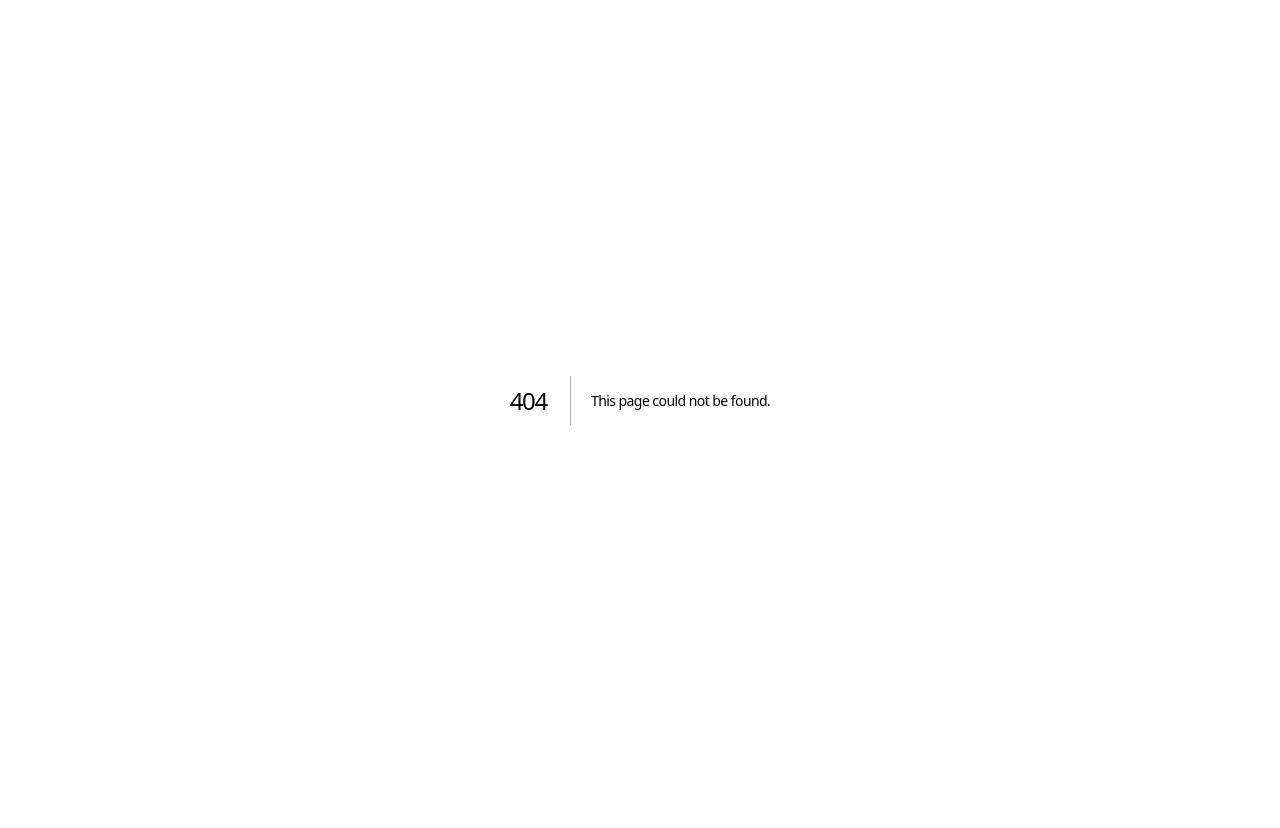
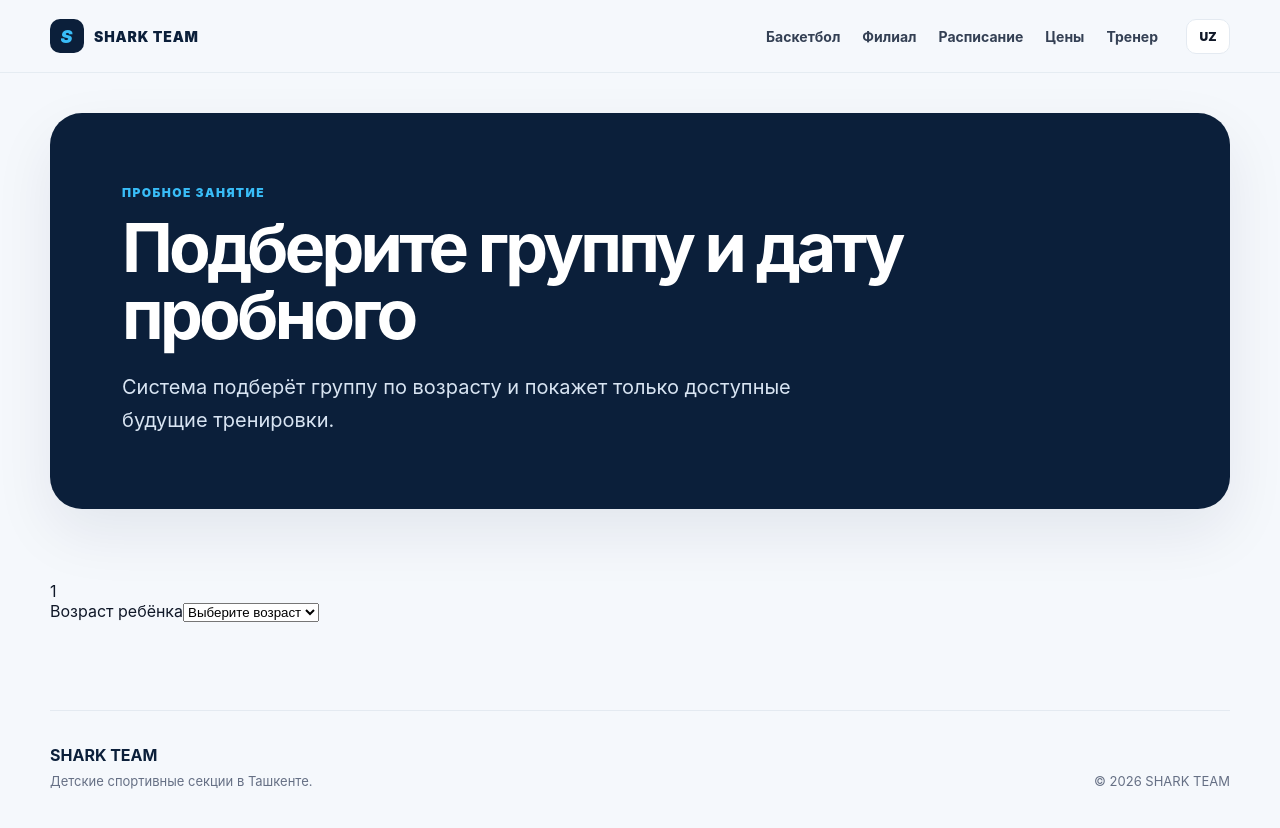
Before and after one commit to omonich-tech/shark-team-website, a Next.js app: page /ru/trial in a window 1280 px wide. Before the commit this address had no page. Shown: the top 828 px of the page. Before the commit the page ends 800 px from the top, so only its background shows below. Built offline with nearby package versions, Linux system fonts and the light colour scheme.

Commit message:
feat: add localized trial lead page

```diff
--- /dev/null
+++ b/src/app/[locale]/trial/page.tsx
@@ -0,0 +1,41 @@
+import { notFound } from "next/navigation";
+import { TrialLeadFlow } from "@/components/public/trial-lead-flow";
+import { isPublicLocale } from "@/lib/public-i18n";
+
+export const dynamic = "force-dynamic";
+
+export default async function TrialPage({
+  params
+}: {
+  params: Promise<{ locale: string }>;
+}) {
+  const { locale } = await params;
+
+  if (!isPublicLocale(locale)) {
+    notFound();
+  }
+
+  return (
+    <main className="page-main">
+      <section className="page-hero compact">
+        <p className="eyebrow">
+          {locale === "ru" ? "ПРОБНОЕ ЗАНЯТИЕ" : "SINOV MASHG‘ULOTI"}
+        </p>
+        <h1>
+          {locale === "ru"
+            ? "Подберите группу и дату пробного"
+            : "Guruh va sinov sanasini tanlang"}
+        </h1>
+        <p className="lead">
+          {locale === "ru"
+            ? "Система подберёт группу по возрасту и покажет только доступные будущие тренировки."
+            : "Tizim yoshga mos guruhni tanlaydi va faqat mavjud kelgusi mashg‘ulotlarni ko‘rsatadi."}
+        </p>
+      </section>
+
+      <section className="content-section booking-section">
+        <TrialLeadFlow locale={locale} />
+      </section>
+    </main>
+  );
+}
```
